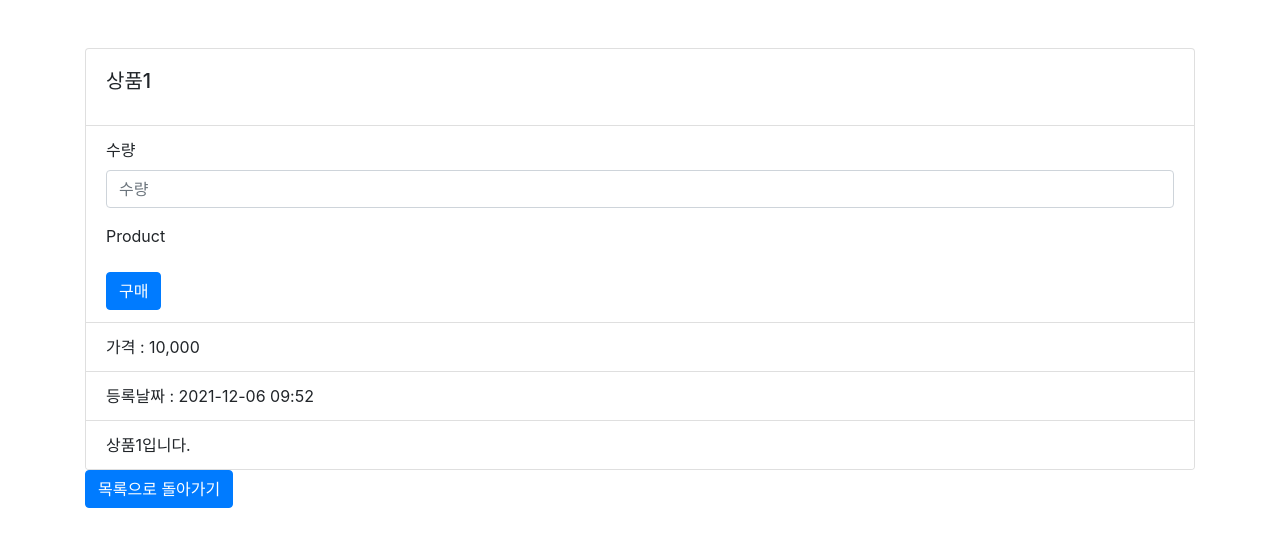
After one commit to LDG-BBgod/DjangoExample, a Django app: page /product/1/ in a window 1280 px wide. The commit adds this page. Shown: the top 547 px of the page. Run offline with Django 3.2, Linux system fonts and the light colour scheme; data comes from the database, SQL or seed files in the repository; both versions use the stored data as it was after the commit.

Commit message:
2021.12.07

```diff
--- a/project1/fcuser/templates/base.html
+++ b/project1/fcuser/templates/base.html
@@ -4,10 +4,11 @@
     <meta charset="UTF-8">
     <meta http-equiv="X-UA-Compatible" content="IE=edge">
     <meta name="viewport" content="width=device-width, initial-scale=1.0">
-    <link href="https://cdn.jsdelivr.net/npm/bootstrap@5.1.3/dist/css/bootstrap.min.css" rel="stylesheet" integrity="sha384-1BmE4kWBq78iYhFldvKuhfTAU6auU8tT94WrHftjDbrCEXSU1oBoqyl2QvZ6jIW3" crossorigin="anonymous">
-    <script src="https://cdn.jsdelivr.net/npm/bootstrap@5.1.3/dist/js/bootstrap.bundle.min.js" integrity="sha384-ka7Sk0Gln4gmtz2MlQnikT1wXgYsOg+OMhuP+IlRH9sENBO0LRn5q+8nbTov4+1p" crossorigin="anonymous"></script>
-    <script src="https://cdn.jsdelivr.net/npm/@popperjs/core@2.10.2/dist/umd/popper.min.js" integrity="sha384-7+zCNj/IqJ95wo16oMtfsKbZ9ccEh31eOz1HGyDuCQ6wgnyJNSYdrPa03rtR1zdB" crossorigin="anonymous"></script>
-    <script src="https://cdn.jsdelivr.net/npm/bootstrap@5.1.3/dist/js/bootstrap.min.js" integrity="sha384-QJHtvGhmr9XOIpI6YVutG+2QOK9T+ZnN4kzFN1RtK3zEFEIsxhlmWl5/YESvpZ13" crossorigin="anonymous"></script>
+    <link rel="stylesheet" href="https://cdn.jsdelivr.net/npm/bootstrap@4.6.1/dist/css/bootstrap.min.css" integrity="sha384-zCbKRCUGaJDkqS1kPbPd7TveP5iyJE0EjAuZQTgFLD2ylzuqKfdKlfG/eSrtxUkn" crossorigin="anonymous">
+    <script src="https://cdn.jsdelivr.net/npm/jquery@3.5.1/dist/jquery.slim.min.js" integrity="sha384-DfXdz2htPH0lsSSs5nCTpuj/zy4C+OGpamoFVy38MVBnE+IbbVYUew+OrCXaRkfj" crossorigin="anonymous"></script>
+    <script src="https://cdn.jsdelivr.net/npm/bootstrap@4.6.1/dist/js/bootstrap.bundle.min.js" integrity="sha384-fQybjgWLrvvRgtW6bFlB7jaZrFsaBXjsOMm/tB9LTS58ONXgqbR9W8oWht/amnpF" crossorigin="anonymous"></script>
+    {% block header %}
+    {% endblock %}
     <title>Document</title>
 </head>
 <body>
--- /dev/null
+++ b/project1/order/forms.py
@@ -0,0 +1,9 @@
+from django import forms
+from .models import Order
+
+class RegisterForm(forms.Form):
+    quantity = forms.IntegerField(error_messages={'required': '수량을 입력해주세요'}, label='수량')
+    product = forms.IntegerField(widget=forms.HiddenInput)
+
+    def clean(self):
+        cleaned_data = super().clean()
--- a/project1/product/forms.py
+++ b/project1/product/forms.py
@@ -14,8 +14,6 @@ class RegisterForm(forms.Form):
         description = cleaned_data.get('description')
         stock = cleaned_data.get('stock')
 
-        print(description)
-
         if name and price and description and stock:
             product = Product(
                 name=name,
--- a/project1/product/templates/product.html
+++ b/project1/product/templates/product.html
@@ -16,7 +16,7 @@
                 {% for product in object_list %}
                 <tr>
                     <th scope="row">{{ product.id }}</th>
-                    <th>{{ product.name }}</th>
+                    <th><a href="/product/{{ product.id }}">{{ product.name }}</a></th>
                     <th>{{ product.price|intcomma }}원</th>
                     <th>{{ product.register_date|date:'Y-m-d H:i' }}</th>
                 </tr>
--- /dev/null
+++ b/project1/product/templates/product_detail.html
@@ -0,0 +1,35 @@
+{% extends "base.html" %}
+{% load humanize %}
+{% block contents %}
+<div class="row mt-5">
+    <div class="col-12">
+        <div class="card" style="width: 100%;">
+            <div class="card-body">
+                <h5 class="card-title">{{ product.name }}</h5>
+            </div>
+            <ul class="list-group list-group-flush">
+                <li class="list-group-item">
+                    <form method="post" action="/order/create/">
+                        {% csrf_token %}
+                        {% for field in form %}
+                        <div class="form-group">
+                            <label for="{{ field.id_for_label }}">{{ field.label }}</label>
+                            <input type="{{ field.field.widget.input_type }}" class="form-control" id="{{ field.id_for_label }}" placeholder="{{ field.label }}" name="{{ field.name }}">
+                        </div>
+                        {% if field.errors %}
+                        <span style="color: red">{{ field.errors }}</span>
+                        {% endif %}
+                        <div class="row mt-3"></div>
+                        {% endfor %}
+                        <button type="submit" class="btn btn-primary">구매</button>
+                    </form>
+                </li>
+                <li class="list-group-item">가격 : {{ product.price|intcomma }}</li>
+                <li class="list-group-item">등록날짜 : {{ product.register_date|date:'Y-m-d H:i' }}</li>
+                <li class="list-group-item">{{ product.description|safe }}</li>
+            </ul>
+        </div>
+    </div>
+</div>
+<a href="/product"><button class="btn btn-primary">목록으로 돌아가기</button></a>
+{% endblock %}
--- a/project1/product/views.py
+++ b/project1/product/views.py
@@ -1,9 +1,10 @@
 from typing import List
 from django.shortcuts import render
-from django.views.generic import ListView
+from django.views.generic import ListView, DetailView
 from django.views.generic.edit import FormView, FormView
 from .models import Product
 from .forms import RegisterForm
+from order.forms import RegisterForm as OrderForm
 # Create your views here.
 
 class ProductList(ListView):
@@ -14,3 +15,13 @@ class ProductCreate(FormView):
     template_name = 'register_product.html'
     form_class = RegisterForm
     success_url = '/product/'
+
+class ProductDetail(DetailView):
+    template_name = 'product_detail.html'
+    queryset = Product.objects.all()
+    context_object_name = 'product'
+
+    def get_context_data(self, **kwargs):
+        context = super().get_context_data(**kwargs)
+        context['form'] = OrderForm()
+        return context
--- a/project1/project1/urls.py
+++ b/project1/project1/urls.py
@@ -2,7 +2,7 @@ from django.contrib import admin
 from django.urls import path
 from fcuser.views import index
 from fcuser.views import RegisterView, LoginView
-from product.views import ProductList, ProductCreate
+from product.views import ProductList, ProductCreate, ProductDetail
 urlpatterns = [
     path('admin/', admin.site.urls),
     path('', index),
@@ -10,4 +10,5 @@ urlpatterns = [
     path('login/', LoginView.as_view()),
     path('product/', ProductList.as_view()),
     path('product/create/', ProductCreate.as_view()),
+    path('product/<int:pk>/', ProductDetail.as_view()),
 ]
```
Also changed, not shown: project1/product/templates/base.html (deleted, +0 -19 lines), project1/product/templates/register_product.html (+10 -1 lines), project1/db.sqlite3.
